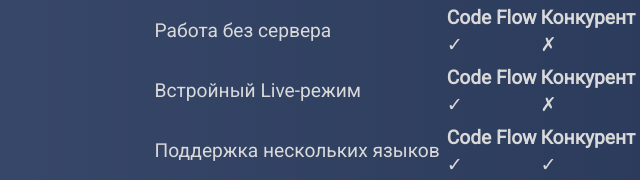
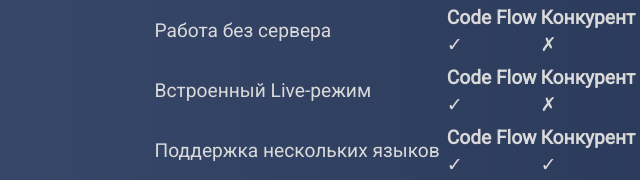
Before and after one commit to Forelbka/Forelbka.github.io, a plain HTML site: page aboutus.html in a window 1280 px wide. Shown: the part 514-694 px from the top of the page, 2-642 px from the left. Drawn offline with Linux system fonts and the light colour scheme.

Commit message:
modified:   aboutus.html 	modified:   main.odt 	modified:   sandbox.js

```diff
--- a/aboutus.html
+++ b/aboutus.html
@@ -87,7 +87,7 @@
                             </td>
                         </tr>
                         <tr>
-                            <td>Встройный Live-режим</td>
+                            <td>Встроенный Live-режим</td>
                             <td>
                                 <table>
                                     <thead>
--- a/sandbox.js
+++ b/sandbox.js
@@ -289,7 +289,7 @@ function handleIFrameError(event) {
 sandbox.addEventListener('error', handleIFrameError);
 
 
-// Catch errors when loading the iframe
+
 sandbox.addEventListener('error', function(event) {
     codeOutput.innerHTML = '';
     codeOutput.innerHTML += "<p class='error output'>Error loading iframe content: " +
```
Also changed, not shown: 2 other files.
